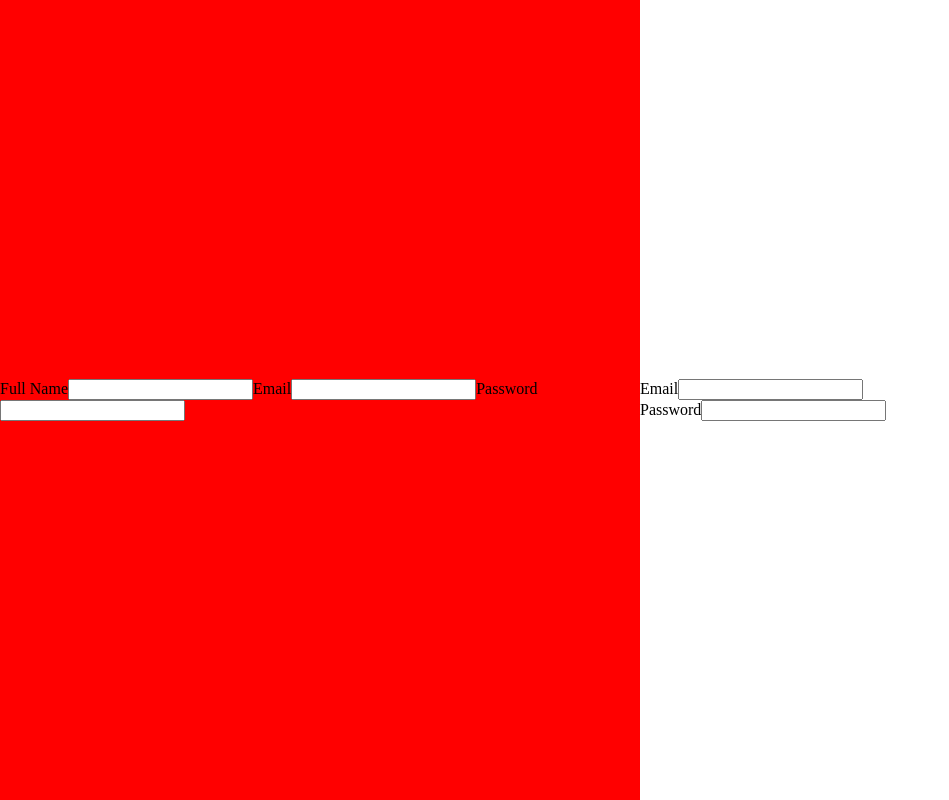
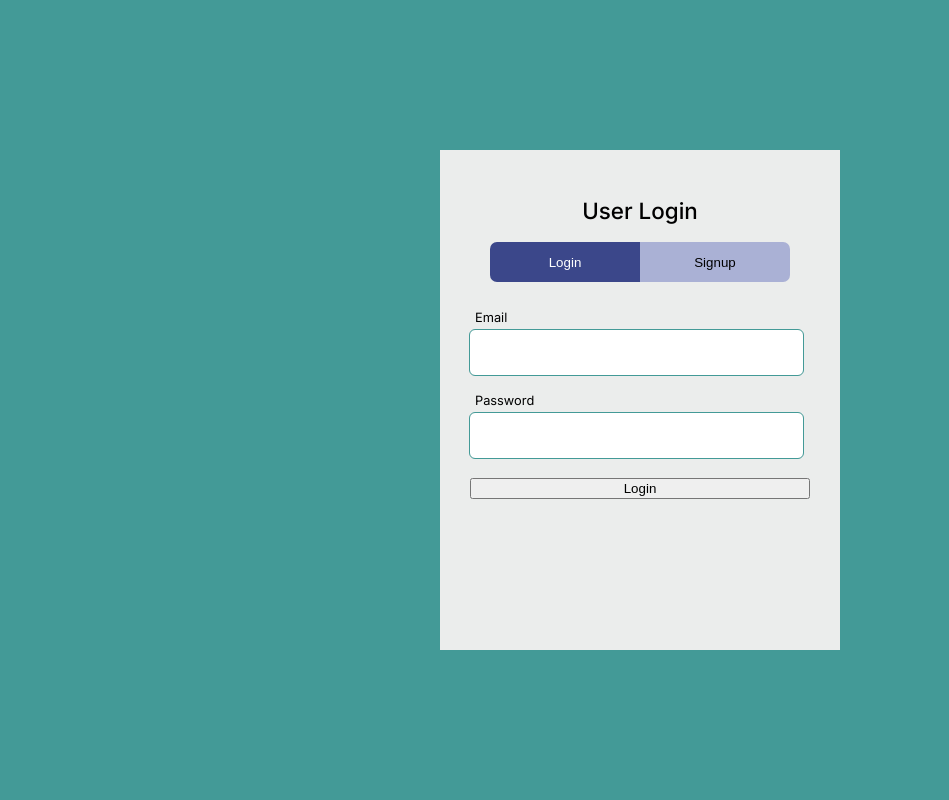
Before and after one commit to jahedev/WhatsAChat, a React (Vite) app: page /signup in a window 1280 px wide. Shown: the whole page, without its empty margins (0-949 px from the left). Built offline with nearby package versions, Linux system fonts and the light colour scheme.

Commit message:
login and signup form

```diff
--- a/src/Login.tsx
+++ /dev/null
@@ -1,32 +0,0 @@
-import React from 'react'
-import './assets/styles/reset.scss'
-import './assets/styles/login.scss'
-
-export default function Login() {
-  return (
-    <div className='login-page'>
-      <div className='signup'>
-        <form action='#' method='post'>
-          <label htmlFor='name'>Full Name</label>
-          <input type='text' name='name' id='signup-name' />
-          <label htmlFor='email'>Email</label>
-          <input type='email' name='email' id='signup-email' />
-          <label htmlFor='password'>Password</label>
-          <input type='password' name='password' id='signup-password' />
-        </form>
-      </div>
-      <div className='login'>
-        <form action='#' method='post'>
-          <div className='login-section'>
-            <label htmlFor='email'>Email</label>
-            <input type='email' name='email' id='login-email' />
-          </div>
-          <div className='login-section'>
-            <label htmlFor='password'>Password</label>
-            <input type='password' name='password' id='login-password' />
-          </div>
-        </form>
-      </div>
-    </div>
-  )
-}
--- /dev/null
+++ b/src/UserAuthPage.tsx
@@ -0,0 +1,44 @@
+import React, { useState } from "react"
+import Login from "./components/user-auth/Login"
+import Signup from "./components/user-auth/Signup"
+import "./assets/styles/reset.scss"
+import "./assets/styles/login.scss"
+
+export default function UserAuthPage() {
+  const [loginActive, setLoginActive] = useState(true)
+
+  const pageProps = {
+    header: "User Login",
+    loginBtnClassList: `user-auth-switch-btn login ${
+      loginActive ? "selected" : ""
+    }`,
+    signupBtnClassList: `user-auth-switch-btn signup ${
+      loginActive ? "" : "selected"
+    }`,
+    shownForm: loginActive ? <Login /> : <Signup />,
+    submitBtnText: "Login",
+  }
+
+  return (
+    <div className="user-auth">
+      <div className="user-auth-dialog">
+        <h2>{pageProps.header}</h2>
+        <div className="user-auth-switch">
+          <button
+            className={pageProps.loginBtnClassList}
+            onClick={() => setLoginActive(true)}
+          >
+            Login
+          </button>
+          <button
+            className={pageProps.signupBtnClassList}
+            onClick={() => setLoginActive(false)}
+          >
+            Signup
+          </button>
+        </div>
+        {pageProps.shownForm}
+      </div>
+    </div>
+  )
+}
--- a/src/assets/styles/login.scss
+++ b/src/assets/styles/login.scss
@@ -2,18 +2,116 @@
 @use 'mixins' as mx;
 @import './reset.scss';
 
-.login-page {
-  @include mx.flex;
+$default-margin-bottom: 20px;
+
+.user-auth {
+  @include mx.flex-center-aj;
   width: 100vw;
   height: 100vh;
+  background-color: #439A97;
+
+  &-dialog {
+    @include mx.flex-col;
+    align-items: center;
+    padding: 50px 20px;
+    min-width: 300px;
+    max-width: 450px;
+    width: 400px;
+    min-height: 500px;
+    background-color: #ebedec;
+
+    & h2 {
+      font-size: 1.4rem;
+      font-family: Inter, Arial, Helvetica, sans-serif;
+      font-weight: 500;
+      margin-bottom: $default-margin-bottom;
+    }
+  }
+
+  &-switch {
+    $border-radius: 7px;
+    @include mx.flex-center-aj;
+    width: 70%;
+    height: 40px;
+    margin-bottom: $default-margin-bottom;
+    width: 300px;
+
+    &-btn {
+      width: 50%;
+      height: 100%;
+      background-color: white;
+      border: none;
+      outline: none;
+      cursor: pointer;
+      background-color: #aab1d5;
+    }
+
+    &-btn.login {
+      border-top-left-radius: $border-radius;
+      border-bottom-left-radius: $border-radius;
+    }
+
+    &-btn.signup {
+      border-top-right-radius: $border-radius;
+      border-bottom-right-radius: $border-radius;
+    }
+
+    &-btn.selected {
+      background-color: #3b478a;
+      // background-color: #2B3467;
+      color: white;
+    }
+
+    &-btn:not(.selected):hover {
+      background-color: #9ea6cf;
+    }
+  }
+
 }
 
-.signup {
-  @include mx.flex-col-center-aj;
-  background-color: red;
-  width: 50%;
+.user-auth-container {
+  width: 100%;
+  &.signup {
+    @include mx.flex-col-center-aj;
+  }
+
+  &.login {
+    @include mx.flex-col-center-aj;
+  }
+
+  & form {
+    width: 100%;
+
+    & .form-section {
+      @include mx.flex-col;
+      padding: 10px;
+      width: 100%;
+
+
+      & label {
+        font-family: Inter, Arial, Helvetica, sans-serif;
+        font-size: .8rem;
+        margin-bottom: 5px;
+        padding-left: 5px;
+      }
+
+      & input {
+        font-family: Inter, Arial, Helvetica, sans-serif;
+        box-sizing: border-box;
+        width: 98%;
+        height: 45px;
+        padding: 4px 16px;
+        border: none;
+        outline: 1px solid #439A97;
+        border-radius: 5px;
+        font-size: 1rem;
+      }
+
+
+    }
+
+
+  }
+
+
 }
-
-.login {
-  @include mx.flex-col-center-aj;
-}
--- /dev/null
+++ b/src/components/user-auth/Login.tsx
@@ -0,0 +1,21 @@
+import React from "react"
+
+export default function Login() {
+  return (
+    <div className="user-auth-container login">
+      <form className="login-form" action="#" method="post">
+      <div className="form-section">
+          <label htmlFor="email">Email</label>
+          <input type="email" name="email" id="login-email" />
+        </div>
+        <div className="form-section">
+          <label htmlFor="password">Password</label>
+          <input type="password" name="password" id="login-password" />
+        </div>
+        <div className="form-section">
+          <button>Login</button>
+        </div>
+      </form>
+    </div>
+  )
+}
--- /dev/null
+++ b/src/components/user-auth/Signup.tsx
@@ -0,0 +1,25 @@
+import React from "react"
+
+export default function Signup() {
+  return (
+    <div className="user-auth-container signup">
+      <form className="login-form" action="#" method="post">
+        <div className="form-section">
+          <label htmlFor="name">Full Name</label>
+          <input type="text" name="name" id="signup-name" />
+        </div>
+        <div className="form-section">
+          <label htmlFor="email">Email</label>
+          <input type="email" name="email" id="signup-email" />
+        </div>
+        <div className="form-section">
+          <label htmlFor="password">Password</label>
+          <input type="password" name="password" id="signup-password" />
+        </div>
+        <div className="form-section">
+          <button>Signup</button>
+        </div>
+      </form>
+    </div>
+  )
+}
--- a/src/main.tsx
+++ b/src/main.tsx
@@ -1,7 +1,7 @@
 import React from 'react'
 import ReactDOM from 'react-dom/client'
 import App from './App'
-import Login from './Login'
+import Login from './UserAuthPage'
 
 ReactDOM.createRoot(document.getElementById('root') as HTMLElement).render(
   <React.StrictMode>
```
